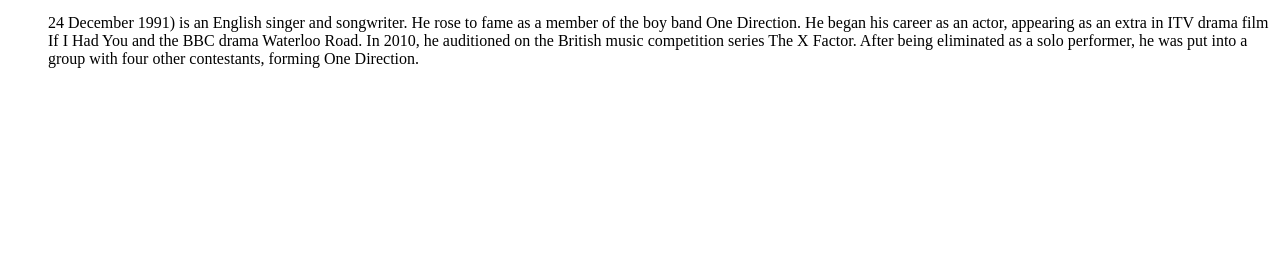
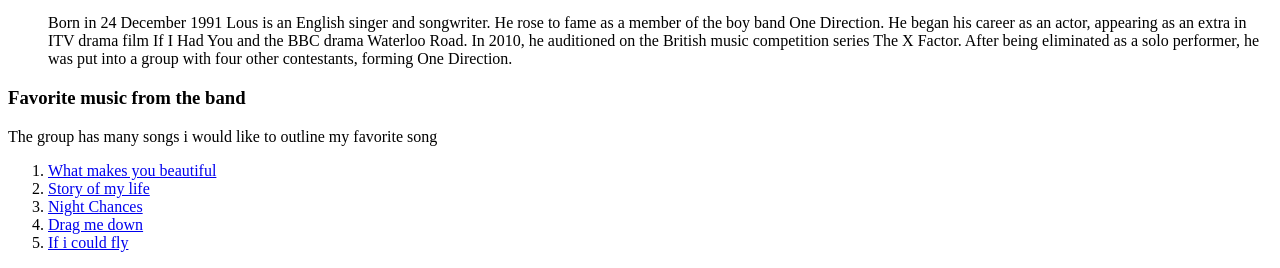
Before and after one commit to Kimani123456789/my-favourous-band, a plain HTML site: page index.html in a window 1280 px wide. Shown: the part 1352-1620 px from the top of the page. Before the commit the page ends 1436 px from the top, so only its background shows below. Drawn offline with Linux system fonts and the light colour scheme.

Commit message:
adding song list

```diff
--- a/index.html
+++ b/index.html
@@ -64,7 +64,7 @@
                 <strong>Louis Tomlinson</strong>
                 <img src="https://upload.wikimedia.org/wikipedia/commons/thumb/6/6a/Louis_Tomlinson_November_2014.jpg/220px-Louis_Tomlinson_November_2014.jpg" height="200">
                 <P>
-                    24 December 1991) is an English singer and songwriter. He rose to fame as a member
+                    Born in 24 December 1991 Lous is an English singer and songwriter. He rose to fame as a member
                     of the boy band One Direction. He began his career as an actor, appearing as an extra
                     in ITV drama film If I Had You and the BBC drama Waterloo Road. In 2010, he auditioned
                     on the British music competition series The X Factor. After being eliminated as a solo
@@ -72,6 +72,26 @@
                 </P>
             </li>
         </ul>
-
+      <h3>
+          Favorite music from the band
+      </h3>
+      <p> The group has many songs i would like to outline my favorite song</p>
+      <ol>
+          <li>
+              <a href="https://www.deezer.com/en/track/16667911">What makes you beautiful</a>
+          </li>
+          <li>
+              <a href="https://www.deezer.com/en/track/72544949">Story of my life</a>
+          </li>
+          <li>
+              <a href="https://www.deezer.com/en/track/90248141">Night Chances</a>
+          </li>
+          <li>
+              <a href="https://www.deezer.com/en/track/112667890">Drag me down</a>
+          </li>
+          <li>
+              <a href="https://www.deezer.com/en/track/112667898">If i could fly</a>
+          </li>
+      </ol>
     </body>
 </html>
```
